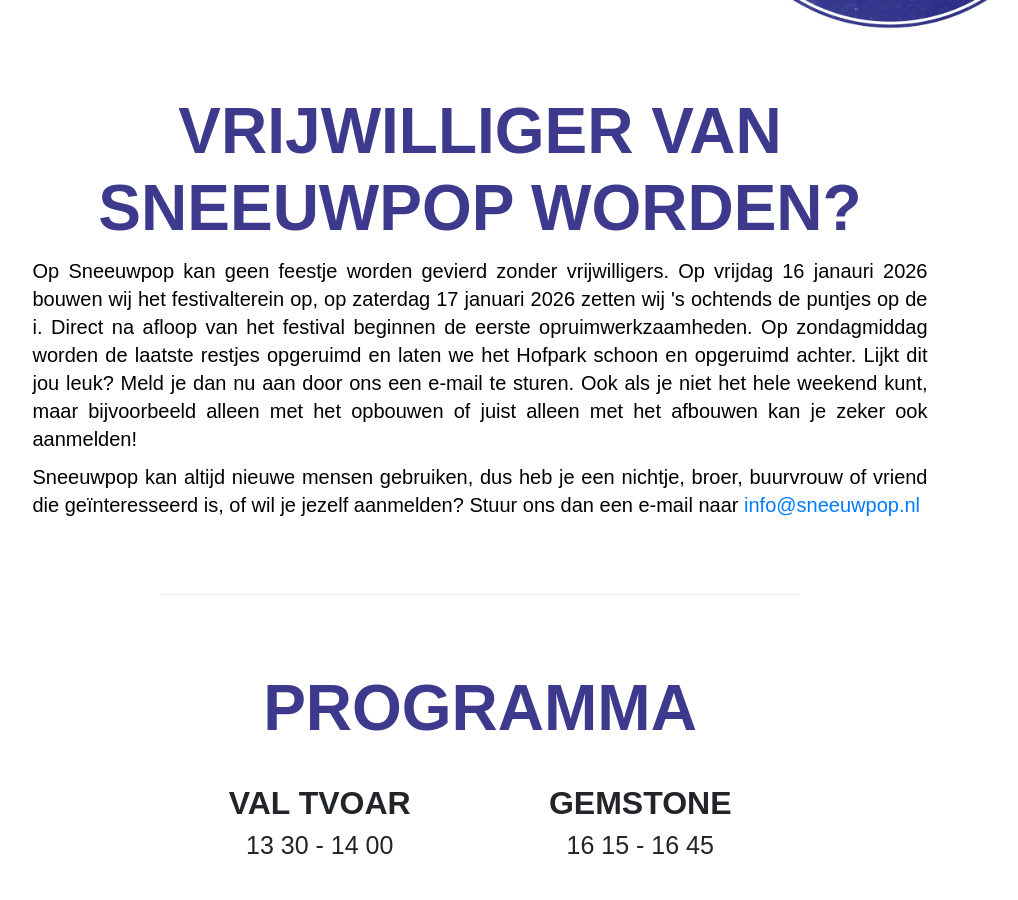
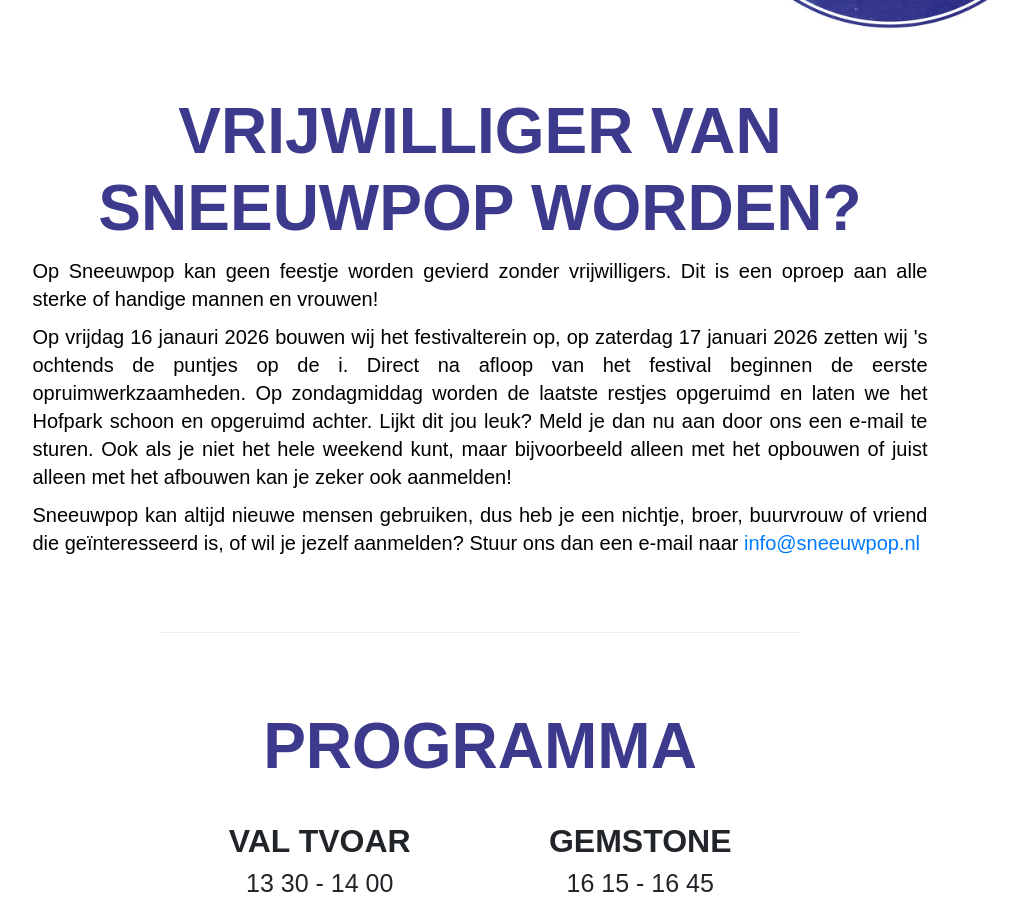
Before and after one commit to sneeuwpop-festival/sneeuwpop.nl, a Jekyll site: the page built from index.md, in a window 1280 px wide and 900 px high, scrolled down 394 px. Shown: the whole window, without its empty margins (160-1178 px from the left). Built offline with Jekyll 4.4.1, drawn with Linux system fonts in a browser that asks for light colours.

Commit message:
Update vrijwilligers.html

```diff
--- a/_includes/vrijwilligers.html
+++ b/_includes/vrijwilligers.html
@@ -1,8 +1,8 @@
 <div class="container">
     <div class="col-md-10 mx-auto uitvullen">
         <h2>VRIJWILLIGER VAN SNEEUWPOP WORDEN?</h2>
-        <h5>Op Sneeuwpop kan geen feestje worden gevierd zonder vrijwilligers. Op vrijdag 16 janauri 2026 bouwen wij het festivalterein op, op zaterdag 17 januari 2026 zetten wij 's ochtends de puntjes op de i. Direct na afloop van het festival beginnen de eerste opruimwerkzaamheden. Op zondagmiddag worden de laatste restjes opgeruimd en laten we het Hofpark schoon en opgeruimd achter. Lijkt dit jou leuk? Meld je dan nu aan door ons een e-mail te sturen. Ook als je niet het hele weekend kunt, maar bijvoorbeeld alleen met het opbouwen of juist alleen  met het afbouwen kan je zeker ook aanmelden!</h5>
-        <h5></h5>
+        <h5>Op Sneeuwpop kan geen feestje worden gevierd zonder vrijwilligers. Dit is een oproep aan alle sterke of handige mannen en vrouwen!</h5>
+        <h5>Op vrijdag 16 janauri 2026 bouwen wij het festivalterein op, op zaterdag 17 januari 2026 zetten wij 's ochtends de puntjes op de i. Direct na afloop van het festival beginnen de eerste opruimwerkzaamheden. Op zondagmiddag worden de laatste restjes opgeruimd en laten we het Hofpark schoon en opgeruimd achter. Lijkt dit jou leuk? Meld je dan nu aan door ons een e-mail te sturen. Ook als je niet het hele weekend kunt, maar bijvoorbeeld alleen met het opbouwen of juist alleen  met het afbouwen kan je zeker ook aanmelden!</h5>
         <h5>Sneeuwpop kan altijd nieuwe mensen gebruiken, dus heb je een nichtje, broer, buurvrouw of vriend die geïnteresseerd is, of wil je jezelf aanmelden? Stuur ons dan een e-mail naar <a href="mailto:info@sneeuwpop.nl">info@sneeuwpop.nl</a></h5>
     </div>
 </div>
```
